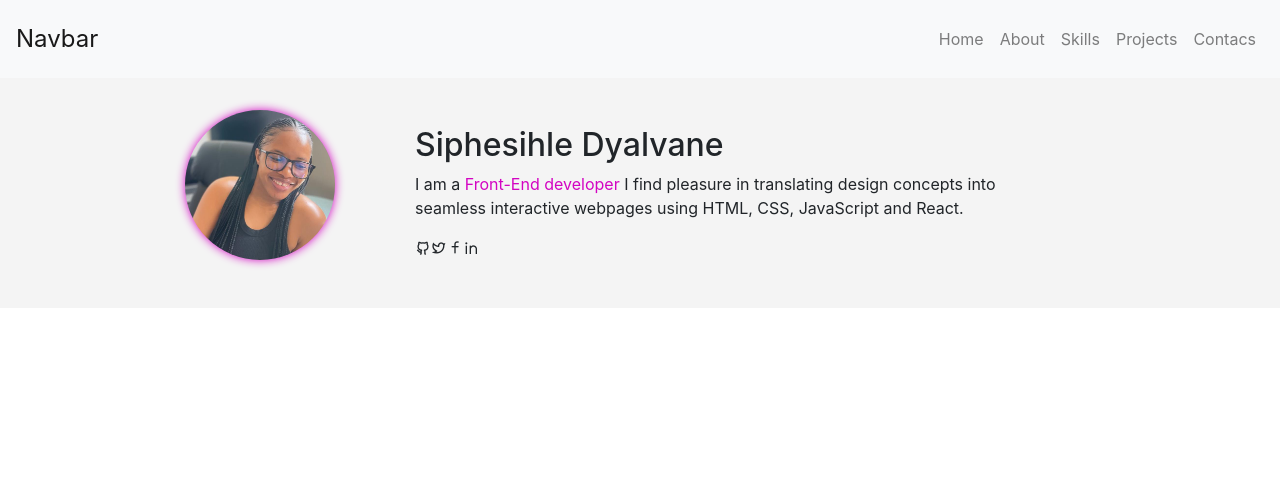
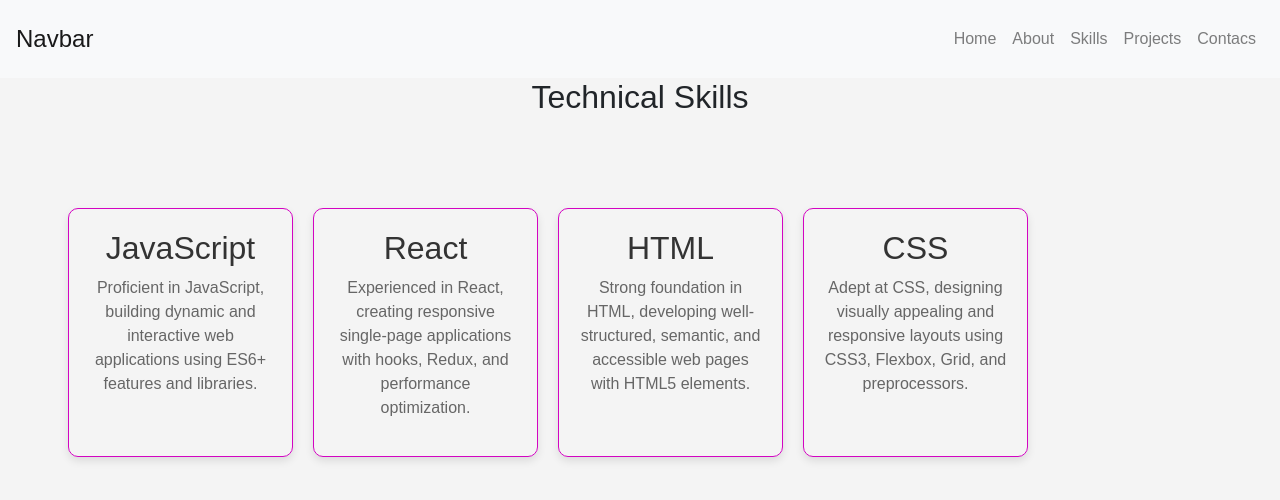
Before and after one commit to lilanga96/portfolio, a React (Vite) app: page /skills in a window 1280 px wide. Shown: the top 500 px of the page. Built offline with nearby package versions, Linux system fonts and the light colour scheme.

Commit message:
mpre styling and media queries

```diff
--- a/src/App.jsx
+++ b/src/App.jsx
@@ -1,15 +1,21 @@
-
-
 import React from 'react';
 import Navigation from './Components/Navigation';
 //import './App.css';
 import Profile from './Components/ProfileInfo';
+import Skills from './Components/Skills';
+import { Route, Routes } from 'react-router-dom';
 
 function App() {
     return (
         <div className="App">
-            <Navigation />
-            <Profile />
+          <Navigation />
+
+          <Routes>
+           <Route path='/' element ={<Profile />} />
+           <Route path='/skills' element ={<Skills />} />
+
+          </Routes>
+
 
         </div>
     );
--- a/src/Components/Profile.css
+++ b/src/Components/Profile.css
@@ -27,6 +27,23 @@
     filter: drop-shadow(0.5px 0.5px 5px rgb(211, 4, 194));
 }
 
+.resume{
+    outline: none;
+    border-radius: 5px;
+}
+
+
+.view-cv{
+    background-color: rgb(211, 4, 194);
+    border: none;
+    margin-top: 5px;
+}
+
+.view-cv:hover{
+    background-color: transparent;
+    border-color:rgb(211, 4, 194) ;
+}
+
 .profile-info {
     max-width: 600px;
 }
@@ -54,9 +71,11 @@
         }
      }
 
-@media (min-width: 600px) {
+@media (min-width: 600px)and (max-width: 1500px) {
     .profile-container {
         flex-direction: row;
         text-align: left;
+        position: relative;
+        top: 7rem;
     }
 }
--- a/src/Components/ProfileInfo.jsx
+++ b/src/Components/ProfileInfo.jsx
@@ -16,6 +16,11 @@
                      <i class="ri-facebook-line"></i>
                      <i class="ri-linkedin-line"></i>
                      </div>
+                     <div>
+      <a href="/cv.pdf" target="_blank" rel="noopener noreferrer">
+        <button className='view-cv resume'>View CV</button>
+      </a>
+    </div>
                 </div>
             </div>
         </section>
--- a/src/Components/Skills.jsx
+++ b/src/Components/Skills.jsx
@@ -0,0 +1,32 @@
+import React from 'react';
+import './skill.css'
+
+function Skills() {
+  return (
+    <div>
+        <h2 className='skills-heading'>Technical Skills</h2>
+        <div class="grid-container">
+
+        <div class="card">
+
+            <h2>JavaScript</h2>
+            <p>Proficient in JavaScript, building dynamic and interactive web applications using ES6+ features and libraries.</p>
+        </div>
+        <div class="card">
+            <h2>React</h2>
+            <p>Experienced in React, creating responsive single-page applications with hooks, Redux, and performance optimization.</p>
+        </div>
+        <div class="card">
+            <h2>HTML</h2>
+            <p>Strong foundation in HTML, developing well-structured, semantic, and accessible web pages with HTML5 elements.</p>
+        </div>
+        <div class="card">
+            <h2>CSS</h2>
+            <p>Adept at CSS, designing visually appealing and responsive layouts using CSS3, Flexbox, Grid, and preprocessors.</p>
+        </div>
+</div>
+</div>
+  )
+}
+
+export default Skills
--- /dev/null
+++ b/src/Components/skill.css
@@ -0,0 +1,71 @@
+body {
+    font-family: Arial, sans-serif;
+    background-color: #f4f4f4;
+    display: flex;
+    justify-content: center;
+    align-items: center;
+    height: 100vh;
+    margin: 0;
+}
+
+.grid-container {
+    display: grid;
+    grid-template-columns: repeat(auto-fit, minmax(200px, 1fr));
+    gap: 20px;
+    padding: 20px;
+    max-width: 1000px;
+    width: 100%;
+
+
+}
+
+.card {
+    background-color: transparent;
+    padding: 20px;
+    border-radius: 10px;
+    border-color: rgb(211, 4, 194);
+    box-shadow: 0 4px 8px rgba(0, 0, 0, 0.1);
+    text-align: center;
+    transition: transform 0.2s, box-shadow 0.2s;
+    justify-items: center;
+}
+
+.card:hover {
+    transform: translateY(-10px);
+    box-shadow: 0 8px 16px rgba(0, 0, 0, 0.2);
+}
+
+.card h2 {
+    margin-top: 0;
+    color: #333;
+}
+
+.card p {
+    color: #666;
+}
+
+@media (min-width: 1300px)and (max-width: 1500px) {
+    .grid-container {
+
+        position: relative;
+        top: 4rem;
+        left: 10rem;
+    }
+    .skills-heading{
+        text-align: center;
+    }
+
+
+
+}
+
+ @media (min-width: 900px)and (max-width: 1300px) {
+        .grid-container {
+            position: relative;
+            top: 4rem;
+            left: 3rem;
+        }
+        .skills-heading{
+            text-align: center;
+        }
+    }
```
